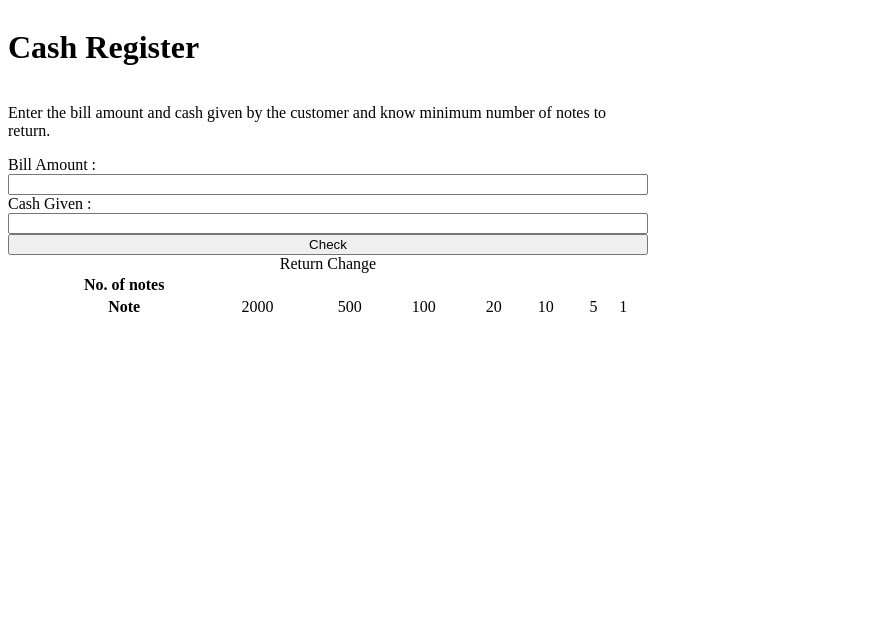
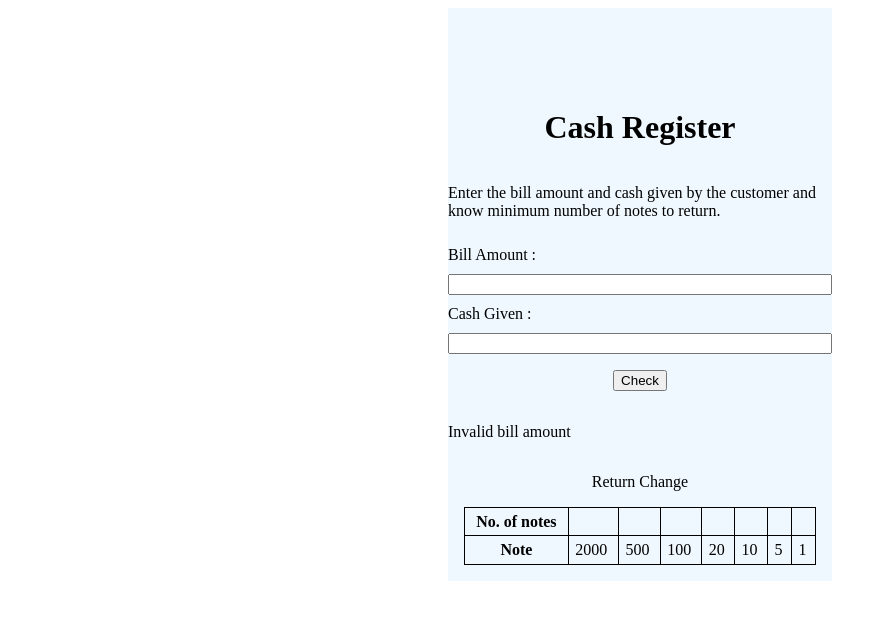
Before and after one commit to aniyuksh/neog-level0-mark10, a plain HTML site: page index.html in a window 1280 px wide. Both pictures are taken after a click on the button "Check". Shown: the whole page, without its empty margins (0-887 px from the left). Drawn offline with Linux system fonts and the light colour scheme.

Commit message:
done with the app

```diff
--- a/index.html
+++ b/index.html
@@ -11,16 +11,29 @@
   <div class="container">
     <h1 class="heading">Cash Register</h1>
     <p class="description">Enter the bill amount and cash given by the customer and know minimum number of notes to return.</p>
-    <label for="bill-amt">Bill Amount : </label>
+
+
+    <label for="bill-amt" id="bill">Bill Amount : </label>
     <input type="text" id="bill-amt"/>
+
+
+
     <label for="amount">Cash Given : </label>
     <input type="text" id="amount" />
-    <button class="check">Check</button>
+
+    <button id="check">Check</button>
+    <p id="error-message"></p>
     <table class="change-table">
       <caption>Return Change</caption>
       <tr>
         <th>No. of notes</th>
-        <td></td>
+        <td class="no-of-notes"></td>
+        <td class="no-of-notes"></td>
+        <td class="no-of-notes"></td>
+        <td class="no-of-notes"></td>
+        <td class="no-of-notes"></td>
+        <td class="no-of-notes"></td>
+        <td class="no-of-notes"></td>
       </tr>
       <tr>
         <th>Note</th>
@@ -35,6 +48,6 @@
     </table>
   </div>
 
-  <script src="index.js"></script>
+  <script src="./index.js"></script>
 </body>
 </html>
--- a/index.js
+++ b/index.js
@@ -1 +1,42 @@
-var billAmount = document.querySelector("#bill-amt");
+const bill = document.querySelector("#bill-amt");
+const amountGiven = document.querySelector("#amount");
+const checkButton = document.querySelector("#check");
+const message = document.querySelector("#error-message")
+const returnedNotes = document.querySelector(".available-notes")
+const noOfNotes = document.querySelectorAll(".no-of-notes")
+const nextButton = document.querySelector('#next')
+const availableNotes = [2000,500,100,20,10,5,1];
+
+function calculate(amountToBeReturned){
+  for(var i = 0 ; i < availableNotes.length;i++){
+    const numberOfNotes = Math.trunc(amountToBeReturned / availableNotes[i]);
+    amountToBeReturned %= availableNotes[i];
+    noOfNotes[i].innerText = numberOfNotes;
+  }
+}
+
+checkButton.addEventListener("click", function validateBillAndCashAmount(){
+  message.style.display = "none";
+  if(bill.value>0){
+    if(amountGiven.value>=bill.value){
+      var amountToBeReturned = amountGiven.value - bill.value;
+      calculate(amountToBeReturned);
+    }else{
+      showMessage("The cash provided has to be equal to or more than the bill amount.")
+    }
+  }else{
+    showMessage("Invalid bill amount");
+  }
+});
+
+
+function showMessage(msg){
+  message.style.display = "block";
+  message.innerText = msg;
+}
+
+// nextButton.addEventListener('click', () => {
+//   const inputBill = document.querySelector("#bill-amt");
+//   billAmount = Number(inputBill.value);
+//   checkBillValidation();
+// })
--- a/style.css
+++ b/style.css
@@ -1,10 +1,41 @@
-.{
 
-
-}
 
 .container{
   display: flex;
   flex-direction: column;
-  width: 50vw;
+  width: 30vw;
+  margin: auto;
+  padding-top: 5rem;
+  background-color: aliceblue;
+
 }
+
+h1{
+  text-align: center;
+
+}
+
+label{
+  padding: 10px 0px;
+}
+
+button{
+  margin: 1rem 0px;
+  max-width: 150px;
+  align-self: center;
+}
+
+.change-table{
+  margin: 1rem;
+    border-collapse: collapse;
+}
+
+
+.change-table caption{
+  margin-bottom: 1rem;
+}
+
+.change-table, th ,td{
+  border: 1px black solid;
+  padding: 0.3rem 0.4rem;
+}
```
